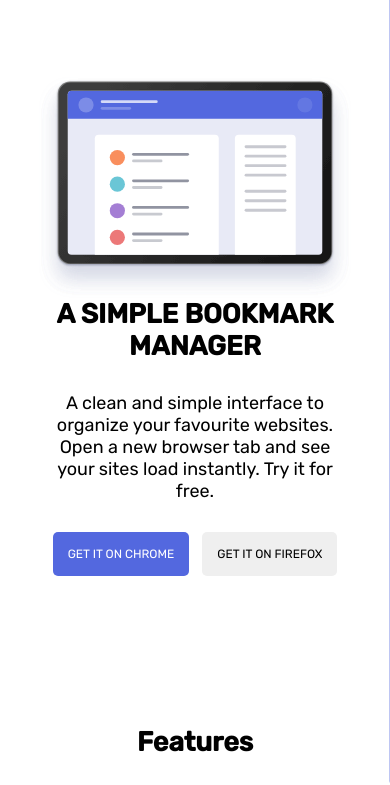
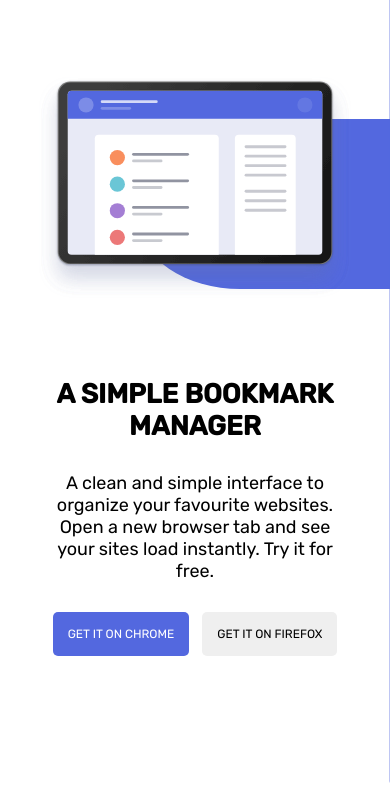
Before and after one commit to CuriousProgramer/Bookmark_Landing_Page, a website: page index.html in a window 390 px wide. Shown: the part 58-843 px from the top of the page. Drawn offline with Linux system fonts and the light colour scheme.

Commit message:
last commit

```diff
--- a/css/style.css
+++ b/css/style.css
@@ -51,7 +51,7 @@
         transform: translateY(-3px); }
 
 .nav__mob__btn {
-  z-index: 1;
+  z-index: 10;
   position: absolute;
   top: 3rem;
   right: 3rem;
@@ -79,7 +79,8 @@
   justify-content: flex-start;
   gap: 1rem;
   transform: translateX(100%);
-  transition: all .3s; }
+  transition: all .3s;
+z-index: 9;}
 
 .mob__nav__list.active {
   transform: translateX(0); }
@@ -118,6 +119,7 @@
   @media screen and (max-width: 815px) {
     .display {
       grid-template-columns: 1fr;
+      position: relative;
       justify-items: center; } }
   .display__content {
     display: flex;
@@ -262,12 +264,15 @@
 .questions__box {
   width: 100%;
   position: relative;
+  border-bottom: 1px solid #9194a1;
   overflow: hidden; }
   .questions__box__item {
-    background-color: #f7f5f5;
+    border-top: 1px solid #9194a1;
+
     padding: 2rem;
     display: flex;
     justify-content: space-between; }
+
   .questions__box__answer {
     padding: 2rem;
     position: relative;
@@ -422,3 +427,164 @@
   font-family: "Rubik", sans-serif;
   font-size: 1.8rem;
   overflow-x: hidden; }
+
+
+
+.shape{
+  position: absolute;
+  bottom: 10%;
+  right: 0%;
+  width: 40rem;
+  height: 30rem;
+  border-top-left-radius: 40%;
+  border-bottom-left-radius: 40%;
+  background-color: #5368df;
+  z-index: -1;
+}
+
+@media screen and (max-width: 1015px) {
+  .shape{
+    position: absolute;
+    bottom: 20%;
+    right: 0%;
+    width: 40rem;
+    height: 25rem;
+    border-top-left-radius: 40%;
+    border-bottom-left-radius: 40%;
+    background-color: #5368df;
+    z-index: -1;
+  }
+}
+
+@media screen and (max-width: 950px) {
+  .shape{
+    position: absolute;
+    bottom: 30%;
+    right: 0%;
+    width: 35rem;
+    height: 20rem;
+    border-top-left-radius: 40%;
+    border-bottom-left-radius: 40%;
+    background-color: #5368df;
+    z-index: -1;
+  }
+}
+@media screen and (max-width: 815px) {
+  .shape{
+    position: absolute;
+    bottom: 45%;
+    right: 0%;
+    width: 40rem;
+    height: 30rem;
+    border-top-left-radius: 40%;
+    border-bottom-left-radius: 40%;
+    background-color: #5368df;
+    z-index: -1;
+  }
+
+  .display__content{
+    margin-top: 8rem;
+  }
+}
+
+@media screen and (max-width: 650px) {
+  .shape{
+    position: absolute;
+    bottom: 55%;
+    right: 0%;
+    width: 40rem;
+    height: 25rem;
+    border-top-left-radius: 40%;
+    border-bottom-left-radius: 40%;
+    background-color: #5368df;
+    z-index: -1;
+  }
+
+  .display__content{
+    margin-top: 8rem;
+  }
+}
+
+@media screen and (max-width: 500px) {
+  .shape{
+    position: absolute;
+    bottom: 60%;
+    right: 0%;
+    width: 30rem;
+    height: 20rem;
+    border-top-left-radius: 40%;
+    border-bottom-left-radius: 40%;
+    background-color: #5368df;
+    z-index: -1;
+  }
+
+  .display__content{
+    margin-top: 8rem;
+  }
+}
+
+@media screen and (max-width: 400px) {
+  .shape{
+    position: absolute;
+    bottom: 63%;
+    right: 0%;
+    width: 25rem;
+    height: 17rem;
+    border-top-left-radius: 40%;
+    border-bottom-left-radius: 40%;
+    background-color: #5368df;
+    z-index: -1;
+  }
+
+  .display__content{
+    margin-top: 8rem;
+  }
+}
+
+@media screen and (max-width: 350px) {
+  .shape{
+    position: absolute;
+    bottom: 67%;
+    right: 0%;
+    width: 20rem;
+    height: 15rem;
+    border-top-left-radius: 40%;
+    border-bottom-left-radius: 40%;
+    background-color: #5368df;
+    z-index: -1;
+  }
+
+  .display__content{
+    margin-top: 8rem;
+  }
+}
+  /* sssssssssssss */
+  /* .display__img-1{
+    position: relative;
+  } */
+  /* .display__img-1::after{
+    content: '';
+    display: block;
+    height: 4rem;
+    width: 8rem;
+    background-color: #5368df;
+    position: absolute;
+    top: 2rem;
+    left: 2rem;
+    z-index: 3;
+  } */
+
+  /* .display::after{
+    content: '';
+    display: block;
+    position: absolute;
+    height:25rem;
+    width: 45rem;
+    border-top-left-radius: 40%;
+    border-bottom-left-radius: 40%;
+    top: 30rem;
+    right: 5rem;
+
+    background-color: #5368df;
+    z-index: 2;
+  } */
--- a/index.html
+++ b/index.html
@@ -53,8 +53,8 @@
         </div>
       </div>
 
-        <img class="display__img" src="images/illustration-hero.svg" alt="">
-
+        <img class="display__img display__img-1" src="images/illustration-hero.svg" alt="">
+        <div class="shape"></div>
 
     </section>
     <section class="features">
```
